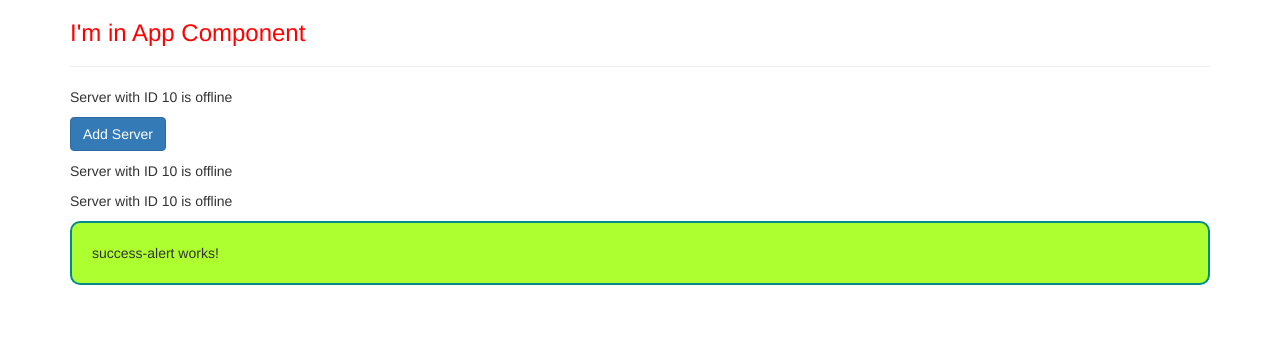
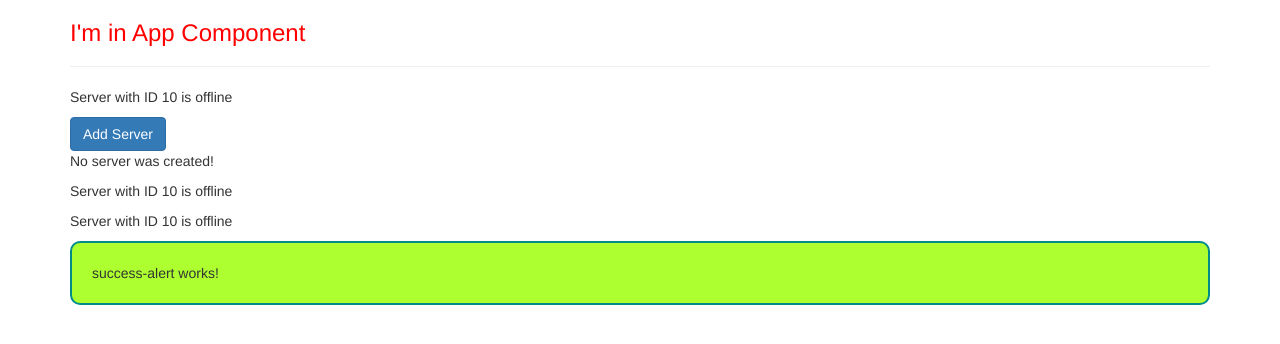
Before and after one commit to BeataJ/the-besics, an Angular app: page / in a window 1280 px wide. Shown: the top 344 px of the page. Built offline with nearby package versions, Linux system fonts and the light colour scheme.

Commit message:
{{ serverCreationStatus }}

```diff
--- a/src/app/servers/servers.component.html
+++ b/src/app/servers/servers.component.html
@@ -3,6 +3,6 @@
     [disabled]="!allowNewServer"
     >Add Server</button>
 <!-- <p [innerText]="allowNewServer"></p> -->
-<p></p>
+<p>{{ serverCreationStatus }}</p>
 <app-server></app-server>
 <app-server></app-server>
```
